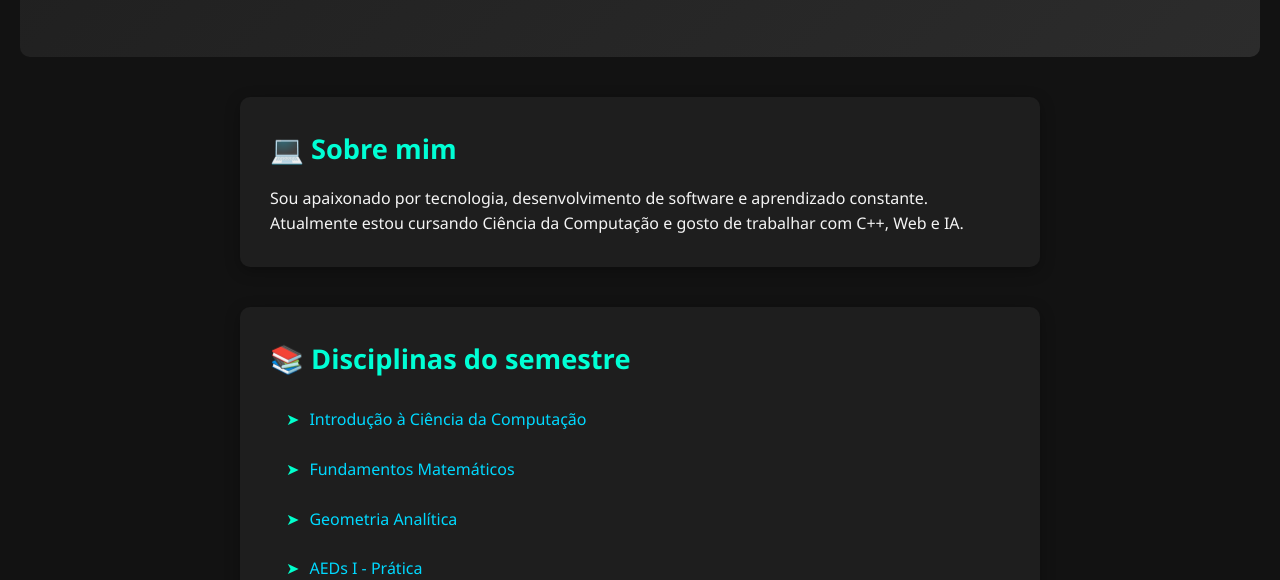
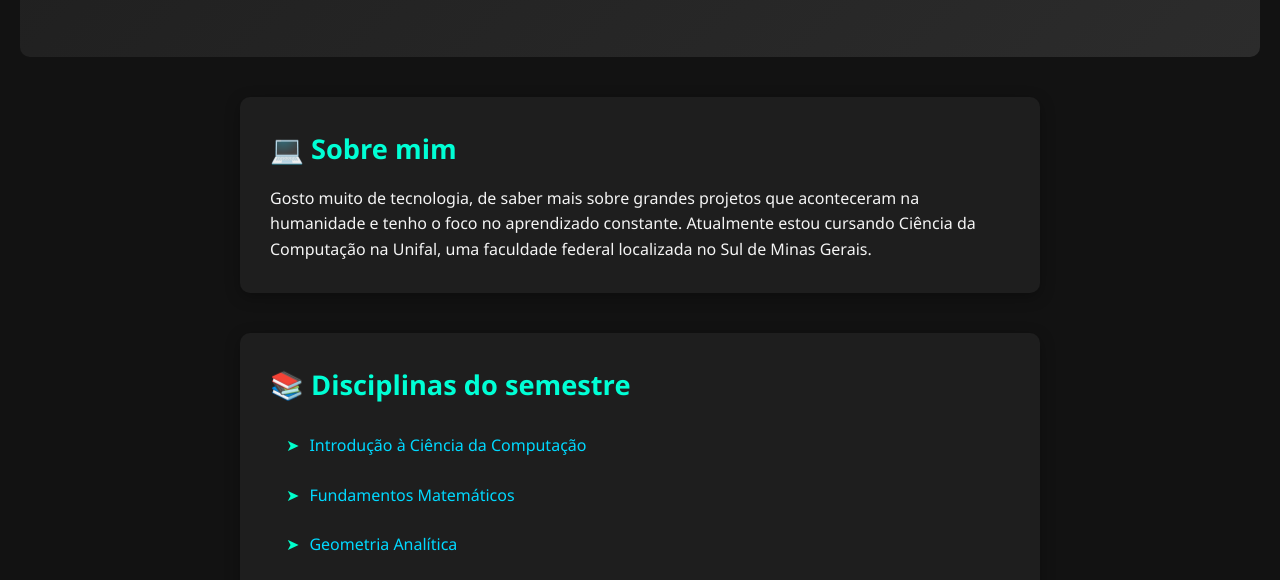
Before and after one commit to hugo-ghou/hugo-ghou.github.io, a plain HTML site: page index.html in a window 1280 px wide. Shown: the part 220-800 px from the top of the page. Drawn offline with Linux system fonts and the light colour scheme.

Commit message:
Update index.html

```diff
--- a/index.html
+++ b/index.html
@@ -24,7 +24,7 @@
 
   <section class="sobre" id="sobre">
     <h2>💻 Sobre mim</h2>
-    <p>Sou apaixonado por tecnologia, desenvolvimento de software e aprendizado constante. Atualmente estou cursando Ciência da Computação e gosto de trabalhar com C++, Web e IA.</p>
+    <p>Gosto muito de tecnologia, de saber mais sobre grandes projetos que aconteceram na humanidade e tenho o foco no aprendizado constante. Atualmente estou cursando Ciência da Computação na Unifal, uma faculdade federal localizada no Sul de Minas Gerais.</p>
   </section>
 
   <section class="projetos" id="disciplinas">
```
